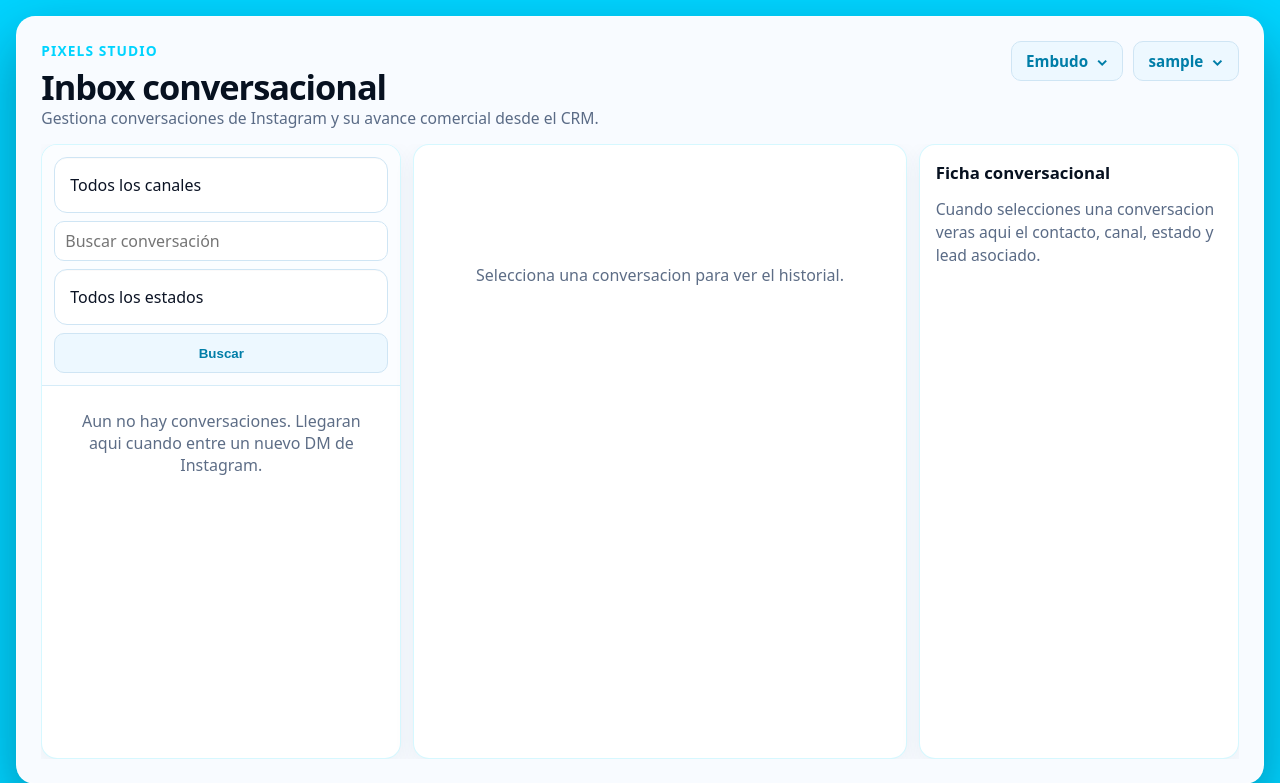
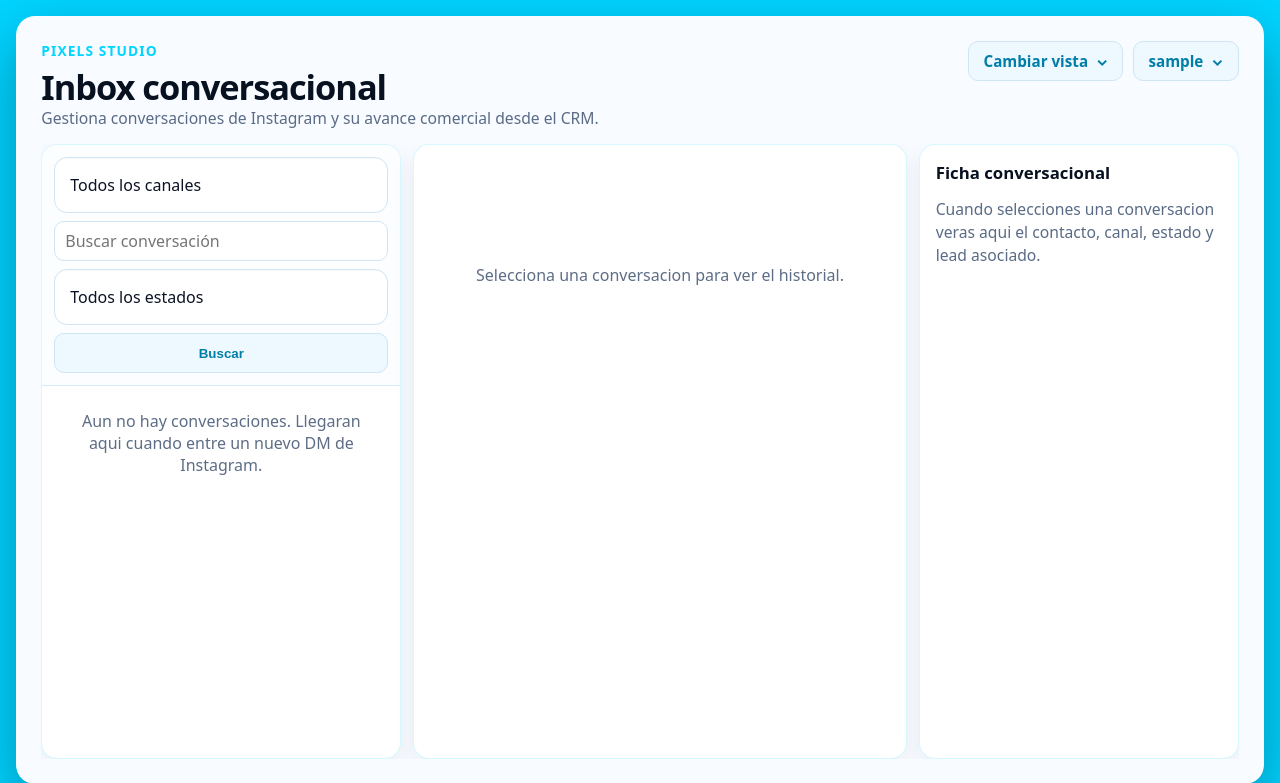
Before and after one commit to pixelsstudiove/crm-pixels, a PHP site: page /inbox.php in a window 1280 px wide. Shown: the top 783 px of the page. Run offline with PHP 8.4, Linux system fonts and the light colour scheme; the visitor is signed in with stand-in values (Sample User, id 1); data that the repository does not hold is empty.

Commit message:
Unifica menu de vistas

```diff
--- a/dashboard.php
+++ b/dashboard.php
@@ -607,10 +607,11 @@ function dash_channel_label(array $channel): string {
           <div class="topbar-right">
             <?php if (can('view_conversations') || $canManageIntegrations): ?>
               <div class="menu-dropdown" data-menu>
-                <button class="menu-trigger" type="button" data-menu-trigger aria-expanded="false">CRM</button>
+                <button class="menu-trigger" type="button" data-menu-trigger aria-expanded="false">Cambiar vista</button>
                 <div class="menu-panel" role="menu">
                   <?php if (can('view_conversations')): ?><a class="menu-item" href="inbox.php">Inbox</a><?php endif; ?>
-                  <?php if ($canManageIntegrations): ?><a class="menu-item" href="channels.php">Gestionar canales</a><?php endif; ?>
+                  <?php if ($canManageIntegrations): ?><a class="menu-item" href="channels.php">Ver canales</a><?php endif; ?>
+                  <?php if ($canManageIntegrations): ?><a class="menu-item" href="webhook_logs.php">Ver eventos</a><?php endif; ?>
                 </div>
               </div>
             <?php endif; ?>
--- a/inbox.php
+++ b/inbox.php
@@ -416,9 +416,9 @@ function inbox_visible_message_text($value, array $attachments): string {
           <div class="inbox-actions">
             <?php if ($canViewDashboard || $canManageIntegrations): ?>
               <div class="menu-dropdown" data-menu>
-                <button class="menu-trigger" type="button" data-menu-trigger aria-expanded="false">Embudo</button>
+                <button class="menu-trigger" type="button" data-menu-trigger aria-expanded="false">Cambiar vista</button>
                 <div class="menu-panel" role="menu">
-                  <?php if ($canViewDashboard): ?><a class="menu-item" href="dashboard.php">Embudo</a><?php endif; ?>
+                  <?php if ($canViewDashboard): ?><a class="menu-item" href="dashboard.php">Embudo comercial</a><?php endif; ?>
                   <?php if ($canManageIntegrations): ?><a class="menu-item" href="channels.php">Ver canales</a><?php endif; ?>
                   <?php if ($canManageIntegrations): ?><a class="menu-item" href="webhook_logs.php">Ver eventos</a><?php endif; ?>
                 </div>
```
